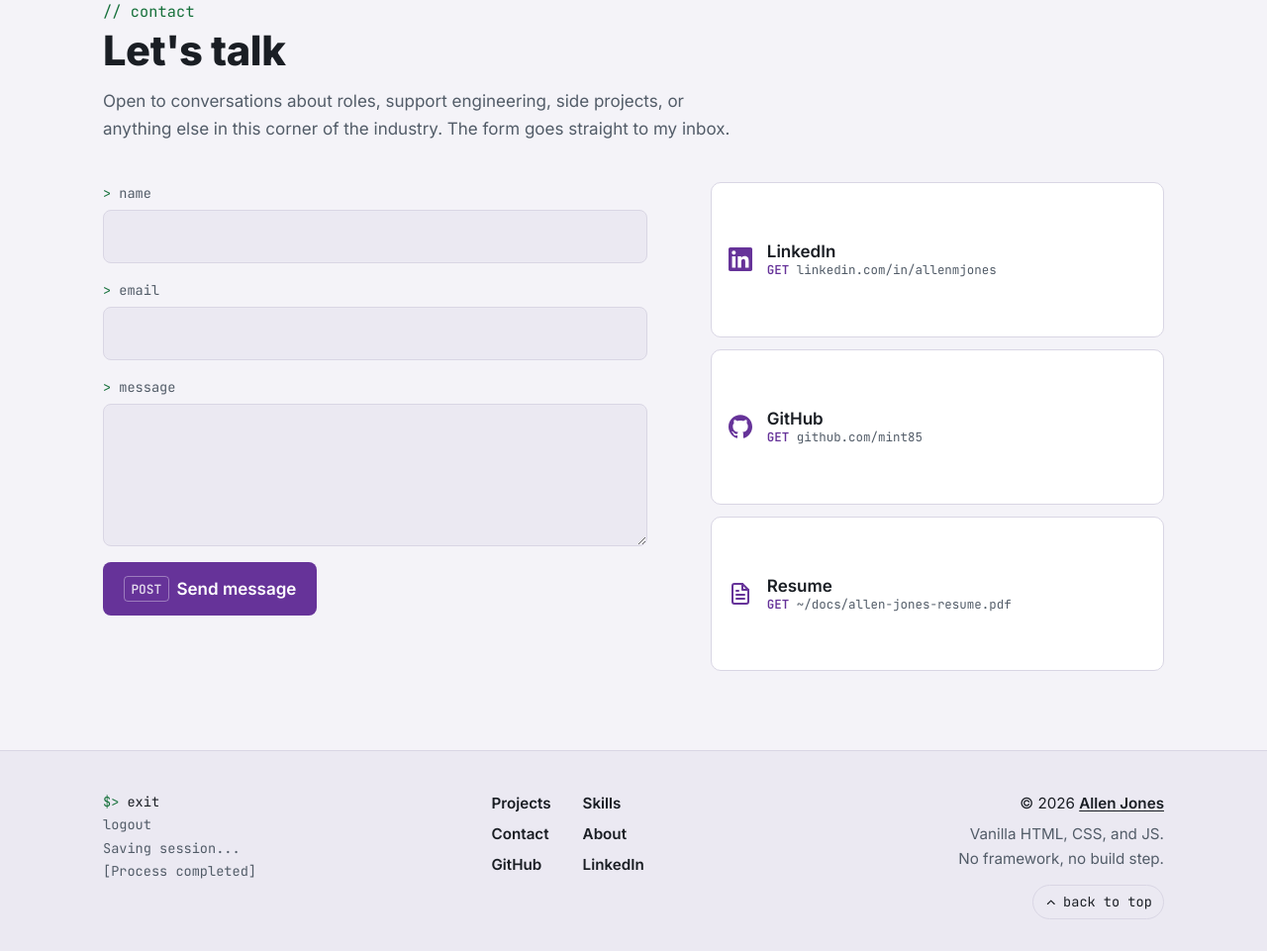
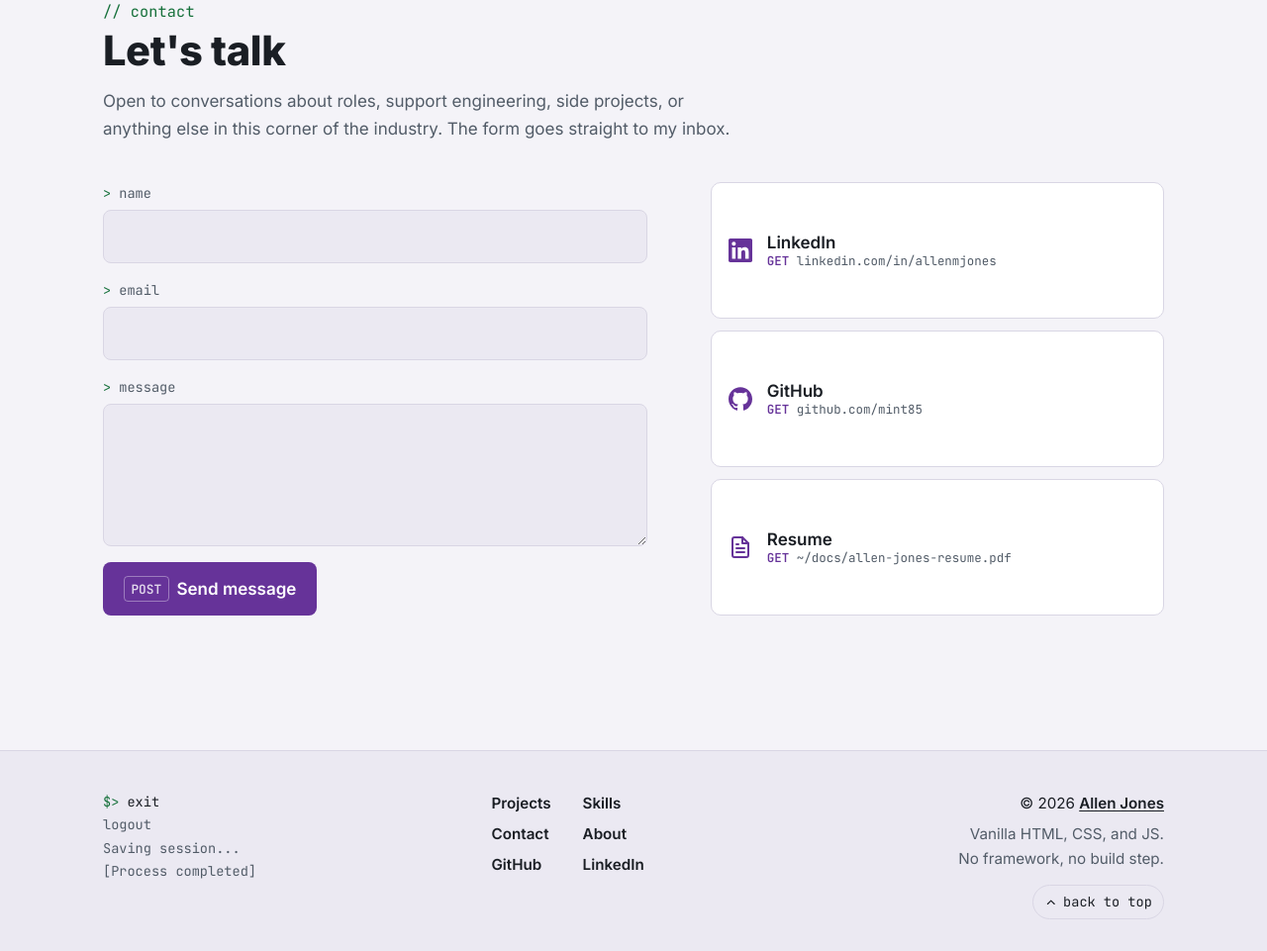
Before and after one commit to mint85/personal-portfolio-website, a plain HTML site: page index.html in a window 1280 px wide. Shown: the part 3653-4614 px from the top of the page at 99% size. Drawn offline with Linux system fonts and the light colour scheme.

Commit message:
Align contact links with the send button

```diff
--- a/style.css
+++ b/style.css
@@ -978,6 +978,12 @@ main {
     grid-template-columns: 1.2fr 1fr;
     gap: 4rem;
   }
+
+  /* End the links level with the submit button, not the status line below it
+     (form gap 1rem + status min-height 1.5rem + its 1rem bottom margin). */
+  .contact-links {
+    margin-bottom: 3.5rem;
+  }
 }
 
 .form {
```
